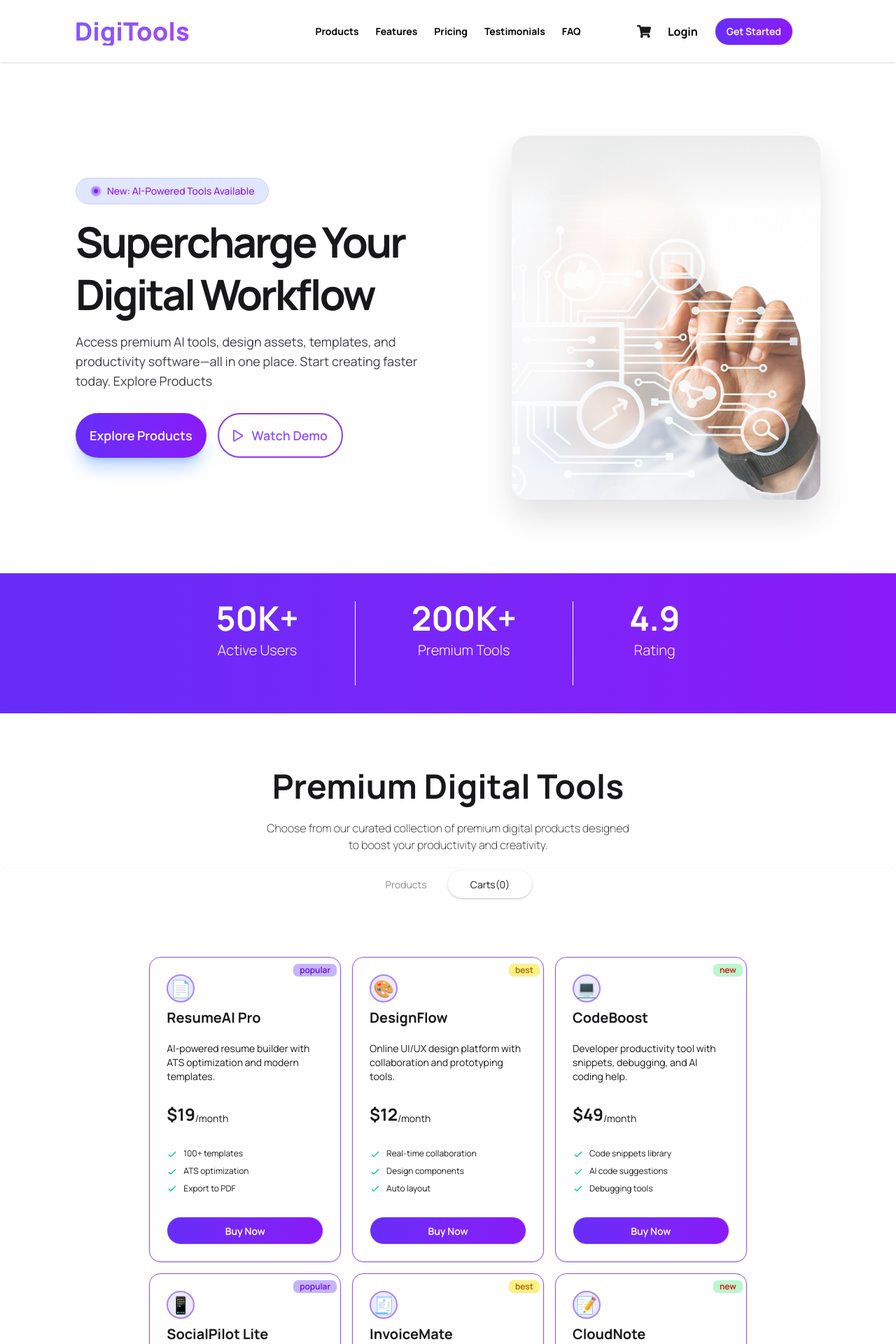
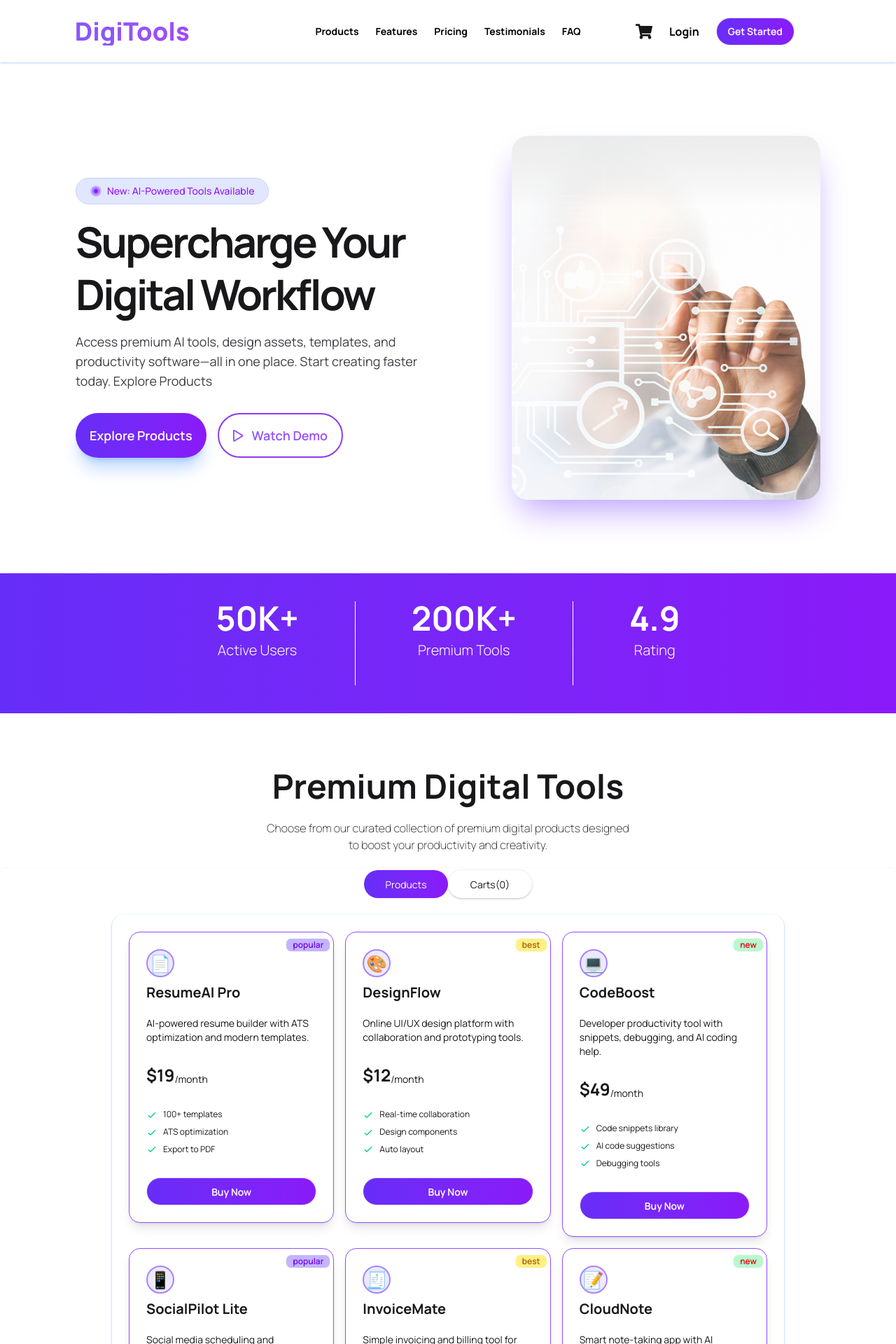
Before and after one commit to AritraApon/Digital-tools--platform, a React (Vite) app: page / in a window 1280 px wide. Shown: the top 1920 px of the page at 70% size. Built offline with nearby package versions, Linux system fonts and the light colour scheme.

Commit message:
cart conpoment add , tooal ammount , proceed to checkout funtion add

```diff
--- a/src/App.jsx
+++ b/src/App.jsx
@@ -1,3 +1,5 @@
+import { useState } from "react"
+import Carts from "./Components/Carts/Carts"
 import Footer from "./Components/Footer/Footer"
 import Hero from "./Components/Hero Banner/Hero"
 import Navbar from "./Components/Navbar/Navbar"
@@ -18,34 +20,38 @@ const productPromise = fetchProduct()
 
 
 function App() {
-
+const [activeButton , setActiveButton] = useState('products');
+const [carts , setCats] = useState([])
 
   return (
     <>
       <div className="container mx-auto">
-        <Navbar />
+        <Navbar  carts={carts}/>
         <Hero />
         <StartsBanner />
-        <div className="my-20">
+        <div className="mt-20 mb-5">
           <div className='text-center space-y-6 mx-3'>
             <h1 className='text-3xl md:text-5xl font-bold'> Premium Digital Tools</h1>
             <p className='font-extralight'>Choose from our curated collection of premium digital products designed <br />to boost your productivity and creativity.</p>
           </div>
           <div className="tabs tabs-box bg-transparent justify-center mt-5">
             <input type="radio"
+            onClick={()=>setActiveButton('products')}
               name="my_tabs_1"
-              className={`tab w-30 rounded-full`}
+              className={`tab w-30 rounded-full  ${activeButton === 'products' ? 'bg-linear-to-r from-[#672df8] to-[#8a1af9] text-white': ''}`}
               aria-label="Products" />
             <input type="radio"
+            onClick={()=>setActiveButton('carts')}
               name="my_tabs_1"
-              className={`tab w-30 rounded-full`}
-              aria-label={`Carts(0)`}
+              className={`tab w-30 rounded-full ${activeButton === 'carts' ? 'bg-linear-to-r from-[#672df8] to-[#8a1af9] text-white ': ''}  `}
+              aria-label={`Carts(${carts.length})`}
               defaultChecked />
 
           </div>
         </div>
 
-        <Products productPromise={productPromise} />
+        { activeButton === 'products' && <Products productPromise={productPromise} carts={carts} setCats={setCats} />}
+        {activeButton === 'carts' && <Carts carts={carts} setCats={setCats}/>}
 
         <StepsCards />
         <Pricing />
--- /dev/null
+++ b/src/Components/Carts/AddCart.jsx
@@ -0,0 +1,26 @@
+import React from 'react';
+
+const AddCart = ({ cart, carts }) => {
+    return (
+        <div>
+            <div className='flex flex-col md:flex-row justify-between items-center gap-5 p-3 rounded-2xl shadow bg-violet-50'>
+                <div className='flex gap-3 items-center'>
+                    <p className="flex items-center justify-center
+   text-2xl border-2 border-violet-400 rounded-full bg-violet-100
+   w-10 h-10">
+                    {cart.icon} </p>
+                    <div>
+                        <p className='font-bold'>{cart.name}</p>
+                        <p>${cart.price}</p>
+                    </div>
+                </div>
+                <div>
+                    <button className='font-bold text-red-600 hover:text-red-700 cursor-alias ' >Remove</button>
+                </div>
+
+            </div>
+        </div>
+    );
+};
+
+export default AddCart;
--- /dev/null
+++ b/src/Components/Carts/Carts.jsx
@@ -0,0 +1,45 @@
+import React from 'react';
+import AddCart from './AddCart';
+import { toast } from 'react-toastify';
+
+const Carts = ({ carts, setCats }) => {
+    const handleProceed = () => {
+        setCats([])
+        toast.success('Successfully Order Proceed to CheckOut')
+    }
+
+    const total = carts.reduce((sum , price)=> sum + price.price ,0)
+
+    return (
+        <div className='w-8/12 mx-auto p-6 rounded-2xl shadow  shadow-blue-300'>
+            <div className='mb-10'>
+                <h1 className='text-3xl font-bold'>Your Cart</h1>
+                 <p className='text-right text-sm font-bold '>Total Price:
+                    <span className='bg-blue-700 text-white p-2 rounded-2xl'> $ {total}</span></p>
+            </div>
+
+            {
+                carts.length === 0 ? <>
+                    <div className='text-center text-white font-bold py-20 px-3 rounded-2xl shadow bg-linear-to-b from-[#672df8] to-[#8a1af9] text-2xl  md:text-4xl'>No cart available</div>
+                </> :<div>
+                <div className='space-y-5'>
+                    {
+                        carts.map(cart => <AddCart key={cart.id} cart={cart} carts={carts} />)
+                    }
+                </div>
+                <div className='flex justify-between mt-5'>
+                    <p className='font-bold'>Total</p>
+                    <p className='text-2xl font-bold'>$ {total}</p>
+                </div>
+                <div onClick={handleProceed} className='text-center text-white font-bold p-3 rounded-2xl shadow bg-blue-700 hover:bg-blue-800  my-5'>
+                    <p>Proceed to CheckOut</p>
+                </div>
+            </div>
+            }
+
+
+        </div>
+    );
+};
+
+export default Carts;
--- a/src/Components/Hero Banner/Hero.jsx
+++ b/src/Components/Hero Banner/Hero.jsx
@@ -44,7 +44,7 @@ const Hero = () => {
                     <div className="relative flex justify-center lg:justify-end">
                         <div className="relative">
                             <img
-                                className="relative h-130 w-auto object-contain drop-shadow-2xl rounded-3xl animate-pulse"
+                                className="relative h-130 w-auto object-contain shadow-2xl shadow-violet-400 rounded-3xl animate-pulse"
                                 src={BannerImage}
                                 alt="AI Models Banner"
                             />
--- a/src/Components/Navbar/Navbar.jsx
+++ b/src/Components/Navbar/Navbar.jsx
@@ -1,9 +1,9 @@
 import React from 'react';
 import { FaShoppingCart } from 'react-icons/fa';
 
-const Navbar = () => {
+const Navbar = ({carts}) => {
     return (
-        <div className='bg-base-100 shadow-sm py-5 '>
+        <div className='bg-base-100 shadow shadow-blue-200 py-5 '>
 
             <div className="w-10/12 mx-auto flex flex-col md:flex-row  gap-6">
                 <div className="navbar-start ">
@@ -41,16 +41,16 @@ const Navbar = () => {
                 </div>
                 <div className="  navbar-end gap-6 mx-20 md:mx-0 justify-between md:justify-center">
                      <div className="relative">
-            <div className=" text-xl  rounded-full hover:text-violet-700">
+            <div className=" text-2xl  rounded-full hover:text-violet-700">
               <FaShoppingCart/>
             </div>
 
 
-            {/* {carts.length > 0 && (
-              <span className="absolute -top-2 -right-2 bg-red-500 text-white text-xs font-bold px-2 py-1 rounded-full shadow-lg">
+            {carts.length > 0 && (
+              <span className="absolute -top-2 -right-2 bg-violet-600 text-white text-xs font-bold px-2 py-1 rounded-full shadow-lg">
                 {carts.length}
               </span>
-            )} */}
+            )}
           </div>
                     <a href="" className='text-black font-bold hover:text-violet-700'>Login</a>
                     <a className="btn bg-linear-to-r from-[#672df8] to-[#8a1af9] rounded-full text-white  hover:from-pink-500 hover:to-red-500  ">   Get Started</a>
--- a/src/Components/Products/ProductCart.jsx
+++ b/src/Components/Products/ProductCart.jsx
@@ -1,11 +1,21 @@
 import React from 'react';
+import { toast } from 'react-toastify';
 
-const ProductCart = ({ product }) => {
+const ProductCart = ({ product,carts,setCats }) => {
+        const isSelected = carts.find(p=> product.id === p.id)
 
+        const handleBuyBtn = () =>{
+            if(!isSelected){
+                setCats([...carts,product]);
+                toast.success(`${product.name } add to cart`)
+            }else{
+                toast.error(' Cart all ready Selected')
+            }
+        }
     return (
         <div>
 
-            <div className="card  bg-white rounded-2xl  shadow-sm  transition-transform duration-300 ease-in-out
+            <div className="card  bg-white rounded-2xl  shadow-lg  transition-transform duration-300 ease-in-out
                 hover:scale-105 border border-violet-500 hover:shadow-violet-600">
 
                 <div className="card-body relative">
@@ -45,7 +55,8 @@ const ProductCart = ({ product }) => {
 
                     </ul>
                     <div className="mt-6">
-                        <button className="btn bg-linear-to-r from-[#672df8] to-[#8a1af9] rounded-full text-white  hover:from-pink-500 w-full hover:to-red-500  ">Buy Now </button>
+                        <button onClick={handleBuyBtn} className={`btn  w-full text-white ${isSelected ? ' bg-linear-to-r from-pink-500  to-red-500  ' : 'bg-linear-to-r from-[#672df8] to-[#8a1af9] '} rounded-full `}>
+                            {isSelected ? ' Adding to Cart' : 'Buy Now'} </button>
                     </div>
                 </div>
 
--- a/src/Components/Products/Products.jsx
+++ b/src/Components/Products/Products.jsx
@@ -1,16 +1,17 @@
 import React, { use } from 'react';
 import ProductCart from './ProductCart';
 
-const Products = ({productPromise}) => {
+const Products = ({productPromise,setCats,carts}) => {
     const products = use(productPromise)
     console.log(products)
     return (
         <div>
-             <div className='w-8/12 mx-auto grid grid-cols-1 md:grid-cols-2 lg:grid-cols-3 gap-4'>
+             <div className='w-9/12 mx-auto grid grid-cols-1 md:grid-cols-2 lg:grid-cols-3 gap-4  p-6 rounded-2xl shadow  shadow-blue-300'>
                 {
                     products.map(product => <ProductCart
                          key={product.id}
-                         product={product}  /> )
+                         product={product}
+                         carts={carts} setCats={setCats}   /> )
                 }
              </div>
         </div>
```
